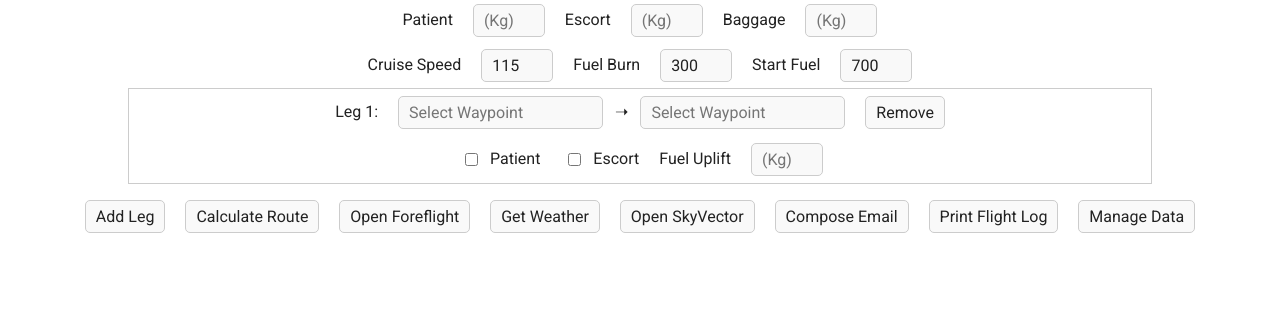
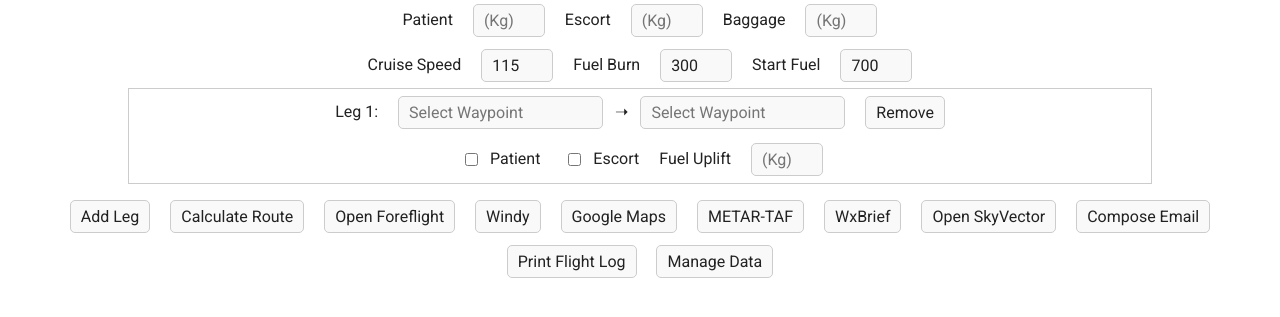
Before and after one commit to helifriz/test, a Flask app: page / in a window 1280 px wide. Shown: the part 220-537 px from the top of the page. Run offline with Flask 3, Linux system fonts and the light colour scheme.

Commit message:
Replace single weather button with individual links

```diff
--- a/myapp/static/script.js
+++ b/myapp/static/script.js
@@ -921,19 +921,31 @@ function getCivilTwilight() {
   return { dawn: fmt(times.dawn), dusk: fmt(times.dusk) };
 }
 
-function getWeather() {
+function openWindy() {
   try {
     const points = getPoints();
     if (!points.length) {
-      alert("No route points to build weather links");
+      alert("No route points to build a Windy link");
       return;
     }
-
     const windyRouteStr = points.map((p) => `${p.lat},${p.lon}`).join(";");
     const avgLat = points.reduce((sum, p) => sum + p.lat, 0) / points.length;
     const avgLon = points.reduce((sum, p) => sum + p.lon, 0) / points.length;
     const windyURL = `https://www.windy.com/route-planner/vfr/${encodeURIComponent(windyRouteStr)}?layer=radar,${avgLat.toFixed(4)},${avgLon.toFixed(4)},7,p:cities`;
     window.open(windyURL, "_blank");
+  } catch (err) {
+    console.error(err);
+    alert(err.message || "Unable to open Windy");
+  }
+}
+
+function openMetarTaf() {
+  try {
+    const points = getPoints();
+    if (!points.length) {
+      alert("No route points to build a METAR-TAF link");
+      return;
+    }
     const fromPoint = points[0];
     const latInt = Math.round(fromPoint.lat * 10000);
     const lonInt = Math.round(fromPoint.lon * 10000);
@@ -941,7 +953,19 @@ function getWeather() {
     const hl = isICAO ? fromPoint.original : "";
     const metarURL = `https://metar-taf.com/?c=${latInt}.${lonInt}&hl=${hl}`;
     window.open(metarURL, "_blank");
-    // Build wxbrief.ca URL using all route points
+  } catch (err) {
+    console.error(err);
+    alert(err.message || "Unable to open METAR-TAF");
+  }
+}
+
+function openWxBrief() {
+  try {
+    const points = getPoints();
+    if (!points.length) {
+      alert("No route points to build a WxBrief link");
+      return;
+    }
     const wxPoints = points
       .map((p) => {
         const ident = p.original || "";
@@ -953,22 +977,29 @@ function getWeather() {
     const wxBriefURL =
       `https://wxbrief.ca/?${wxPoints}&routeRadius=20&metar=true&taf=true&gfaWx=true&gfaTurb=true&live=true`;
     window.open(wxBriefURL, "_blank");
-    // 📍 Google Maps for all Scene Calls (manual lat/lon)
+  } catch (err) {
+    console.error(err);
+    alert(err.message || "Unable to open WxBrief");
+  }
+}
+
+function openGoogleMaps() {
+  try {
+    const points = getPoints();
+    if (!points.length) {
+      alert("No route points to build Google Maps link");
+      return;
+    }
     points.forEach((p) => {
-      // Treat as ICAO if original is 3-4 letters/numbers AND no comma (not lat/lon)
       const isICAO = /^[A-Z0-9]{3,4}$/.test(p.original);
       if (!isICAO) {
-        // This is a scene call (manual lat/lon)
         const googleMapsURL = `https://maps.google.com/?q=${p.lat},${p.lon}&t=k`;
         window.open(googleMapsURL, "_blank");
       }
     });
-
-    // Open SkyVector route in a new tab as well
-    openSkyVector();
   } catch (err) {
     console.error(err);
-    alert(err.message || "Unable to open weather information");
+    alert(err.message || "Unable to open Google Maps");
   }
 }
 function openSkyVector() {
@@ -1296,7 +1327,10 @@ async function start() {
     ['addLegBtn', 'click', addLeg],
     ['calcBtn', 'click', calculateRoute],
     ['foreflightBtn', 'click', openForeFlight],
-    ['weatherBtn', 'click', getWeather],
+    ['windyBtn', 'click', openWindy],
+    ['googleBtn', 'click', openGoogleMaps],
+    ['metarBtn', 'click', openMetarTaf],
+    ['wxbriefBtn', 'click', openWxBrief],
     ['skyvectorBtn', 'click', openSkyVector],
     ['emailBtn', 'click', composeEmail],
     ['printBtn', 'click', printFlightLog],
--- a/myapp/templates/index.html
+++ b/myapp/templates/index.html
@@ -181,7 +181,10 @@
       <button id="addLegBtn">Add Leg</button>
       <button id="calcBtn">Calculate Route</button>
       <button id="foreflightBtn">Open Foreflight</button>
-      <button id="weatherBtn">Get Weather</button>
+      <button id="windyBtn">Windy</button>
+      <button id="googleBtn">Google Maps</button>
+      <button id="metarBtn">METAR-TAF</button>
+      <button id="wxbriefBtn">WxBrief</button>
       <button id="skyvectorBtn">Open SkyVector</button>
       <button id="emailBtn">Compose Email</button>
       <button id="printBtn">Print Flight Log</button>
```
